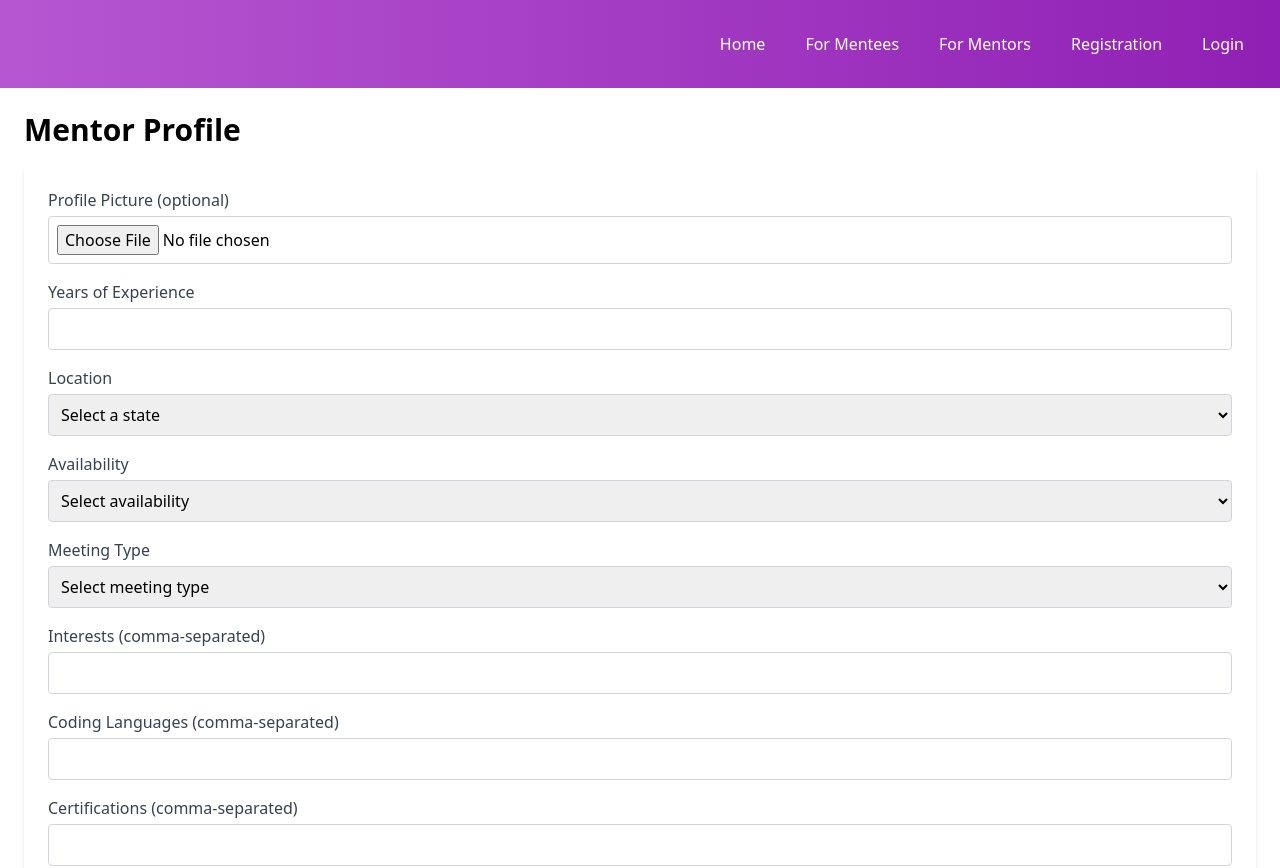
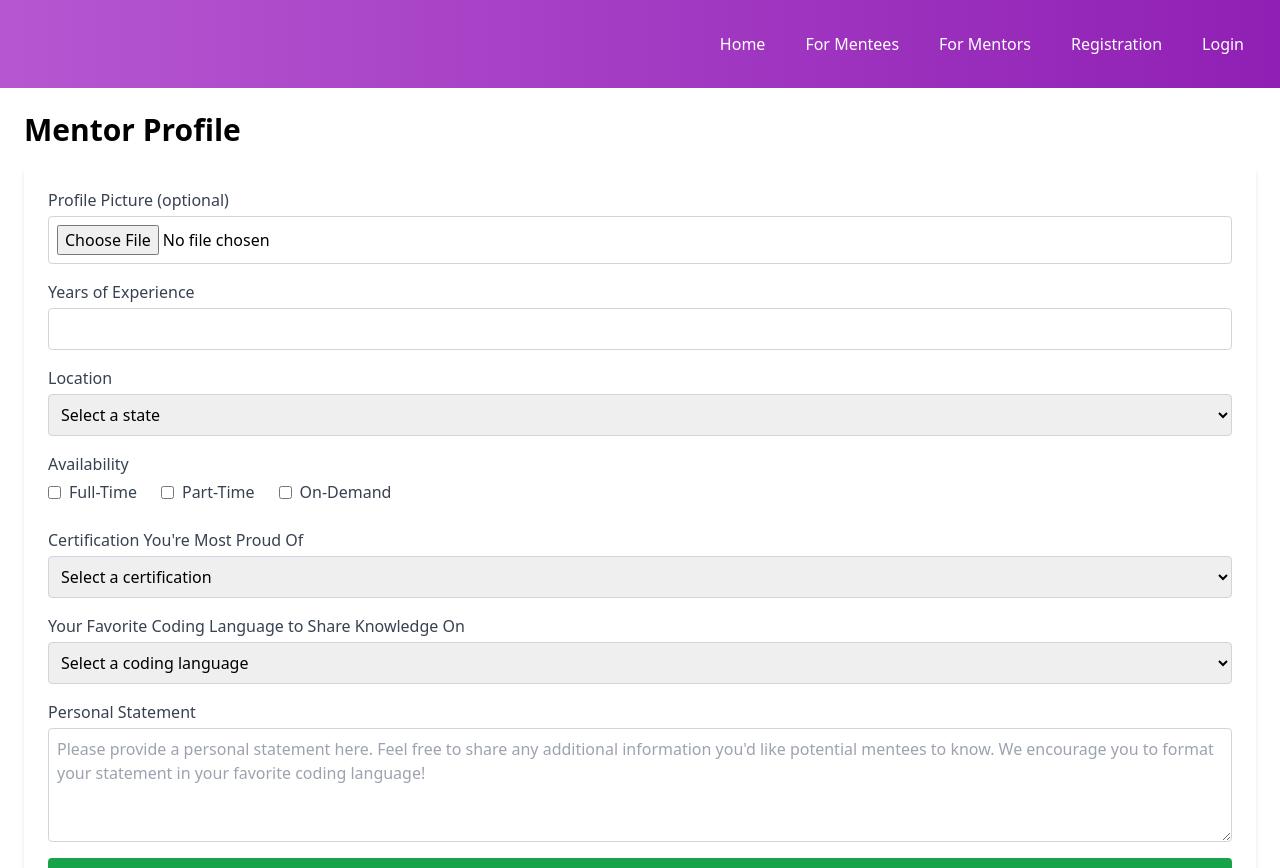
Before and after one commit to talkLinux2me/CapstoneFrontEnd, a React (Vite) app: page /creatementorprofile in a window 1280 px wide. Shown: the top 868 px of the page. Built offline with nearby package versions, Linux system fonts and the light colour scheme.

Commit message:
modified registration page to store roles in local storage

```diff
--- a/src/components/CreateMenteeProfile.jsx
+++ b/src/components/CreateMenteeProfile.jsx
@@ -1,5 +1,5 @@
 import React, { useEffect, useState } from 'react';
-import { useParams, useNavigate } from 'react-router-dom';
+import { useNavigate } from 'react-router-dom';
 import axios from 'axios';
 
 const states = [
@@ -11,18 +11,46 @@ const states = [
   "Texas", "Utah", "Vermont", "Virginia", "Washington", "West Virginia", "Wisconsin", "Wyoming"
 ];
 
+const codingLanguageOptions = [
+  "JavaScript", "Python", "Java", "React", "SQL",
+  "TypeScript", "C++", "Ruby", "Swift", "Go"
+];
+
+const availabilityOptions = [
+  { value: 'full-time', label: 'Full-Time' },
+  { value: 'part-time', label: 'Part-Time' },
+  { value: 'on-demand', label: 'On-Demand' },
+];
+
+const certificationsOptions = [
+  "AWS Certified Solutions Architect",
+  "Certified ScrumMaster (CSM)",
+  "Cisco Certified Network Associate (CCNA)",
+  "CompTIA A+",
+  "CompTIA Security+",
+  "Google Certified Professional Cloud Architect",
+  "Microsoft Certified: Azure Fundamentals",
+  "Certified Information Systems Security Professional (CISSP)",
+  "AWS Certified Developer",
+  "PMP (Project Management Professional)",
+  "Red Hat Certified Engineer (RHCE)",
+  "Certified Ethical Hacker (CEH)",
+  "Salesforce Certified Administrator",
+  "Google Analytics Individual Qualification",
+  "ITIL Foundation"
+];
+
 const CreateMenteeProfile = () => {
   const navigate = useNavigate();
   const [menteeData, setMenteeData] = useState({
     location: '',
-    interests: [],
-    codingLanguages: [],
-    skills: [],
     personalStatement: '',
     availability: [],
     meetingType: '',
     yearsOfExperience: '',
-    expertise: [],
+    CodingLanguageGoal: '',
+    certification: '',
+    profilePic: null,
   });
   const [error, setError] = useState('');
   const [loading, setLoading] = useState(true);
@@ -30,7 +58,6 @@ const CreateMenteeProfile = () => {
   let menteeID = localStorage.getItem("userID");
 
   useEffect(() => {
-    let menteeID = localStorage.getItem("userID");
     const fetchMenteeData = async () => {
       try {
         const response = await fetch(`http://localhost:8081/user/${menteeID}`);
@@ -60,18 +87,30 @@ const CreateMenteeProfile = () => {
     });
   };
 
-  const handleArrayChange = (e) => {
-    const { name, value } = e.target;
-    setMenteeData((prevData) => ({
-      ...prevData,
-      [name]: value.split(',').map((item) => item.trim()),
-    }));
+  const handleAvailabilityChange = (e) => {
+    const { value, checked } = e.target;
+    setMenteeData((prevData) => {
+      if (checked) {
+        return { ...prevData, availability: [...prevData.availability, value] };
+      } else {
+        return { ...prevData, availability: prevData.availability.filter((item) => item !== value) };
+      }
+    });
+  };
+
+  const handleFileChange = (e) => {
+    setMenteeData({
+      ...menteeData,
+      profilePic: e.target.files[0],
+    });
   };
 
   const handleSubmit = async (e) => {
     e.preventDefault();
+
     const payload = {
       ...menteeData,
+      interests: menteeData.interests,
     };
 
     try {
@@ -91,12 +130,20 @@ const CreateMenteeProfile = () => {
     }
   };
 
+  if (loading) {
+    return <div>Loading...</div>;
+  }
+
+  if (error) {
+    return <p className="text-red-500">{error}</p>;
+  }
+
   return (
     <div className="container mx-auto p-6">
       <h1 className="text-3xl font-bold mb-4">Mentee Profile</h1>
       <form onSubmit={handleSubmit} className="bg-white shadow-md rounded-lg p-6">
-      <div className="mb-4">
-          <label htmlFor="profilePic" className="block text-gray-700">Profile Picture (optional) </label>
+        <div className="mb-4">
+          <label htmlFor="profilePic" className="block text-gray-700">Profile Picture (optional)</label>
           <input
             type="file"
             id="profilePic"
@@ -104,8 +151,9 @@ const CreateMenteeProfile = () => {
             onChange={handleFileChange}
             className="mt-1 block w-full p-2 border border-gray-300 rounded"
           />
-          </div>
-          <div className="mb-4">
+        </div>
+
+        <div className="mb-4">
           <label htmlFor="yearsOfExperience" className="block text-gray-700">Years of Experience</label>
           <input
             type="number"
@@ -117,6 +165,7 @@ const CreateMenteeProfile = () => {
             className="mt-1 block w-full p-2 border border-gray-300 rounded"
           />
         </div>
+
         <div className="mb-4">
           <label htmlFor="location" className="block text-gray-700">Location</label>
           <select
@@ -125,7 +174,8 @@ const CreateMenteeProfile = () => {
             value={menteeData.location}
             onChange={handleChange}
             required
-            className="mt-1 block w-full p-2 border border-gray-300 rounded"
+            className="mt-1 block w-full p-2 border border-gray-3
+            00 rounded"
           >
             <option value="">Select a state</option>
             {states.map((state) => (
@@ -133,73 +183,56 @@ const CreateMenteeProfile = () => {
             ))}
           </select>
         </div>
+
         <div className="mb-4">
-          <label htmlFor="availability" className="block text-gray-700">Availability</label>
+          <label className="block text-gray-700">Availability</label>
+          <div className="mt-1 flex flex-wrap">
+            {availabilityOptions.map((option) => (
+              <label key={option.value} className="flex items-center mr-6 mb-2">
+                <input
+                  type="checkbox"
+                  value={option.value}
+                  checked={menteeData.availability.includes(option.value)}
+                  onChange={handleAvailabilityChange}
+                  className="mr-2 leading-tight"
+                />
+                <span className="text-gray-700">{option.label}</span>
+              </label>
+            ))}
+          </div>
+        </div>
+
+        <div className="mb-4">
+          <label htmlFor="certification" className="block text-gray-700">Certification You're Most Proud Of</label>
           <select
-            id="availability"
-            name="availability"
-            value={mentorData.availability}
+            id="certification"
+            name="certification"
+            value={menteeData.certification}
             onChange={handleChange}
-            required
             className="mt-1 block w-full p-2 border border-gray-300 rounded"
           >
-            <option value="">Select availability</option>
-            <option value="full-time">Full-Time</option>
-            <option value="part-time">Part-Time</option>
-            <option value="on-demand">On-Demand</option>
+            <option value="">Select a certification</option>
+            {certificationsOptions.map((cert) => (
+              <option key={cert} value={cert}>{cert}</option>
+            ))}
           </select>
         </div>
 
         <div className="mb-4">
-          <label htmlFor="meetingType" className="block text-gray-700">Meeting Type</label>
+          <label htmlFor="CodingLanguageGoal" className="block text-gray-700">Coding Language Goal</label>
           <select
-            id="meetingType"
-            name="meetingType"
-            value={menteeData.meetingType}
+            id="CodingLanguageGoal"
+            name="CodingLanguageGoal"
+            value={menteeData.CodingLanguageGoal}
             onChange={handleChange}
             className="mt-1 block w-full p-2 border border-gray-300 rounded"
-            required
           >
-            <option value="">Select meeting type</option>
-            <option value="virtual">Virtual</option>
-            <option value="in-person">In-Person</option>
+            <option value="">Select a coding language</option>
+            {codingLanguageOptions.map((lang) => (
+              <option key={lang} value={lang}>{lang}</option>
+            ))}
           </select>
         </div>
-
-        <div className="mb-4">
-          <label htmlFor="interests" className="block text-gray-700">Interests (comma-separated)</label>
-          <input
-            type="text"
-            id="interests"
-            name="interests"
-            value={menteeData.interests ? menteeData.interests.join(', ') : ''}
-            onChange={handleArrayChange}
-            className="mt-1 block w-full p-2 border border-gray-300 rounded"
-          />
-        </div>
-        <div className="mb-4">
-          <label htmlFor="codingLanguages" className="block text-gray-700">Coding Languages (comma-separated)</label>
-          <input
-            type="text"
-            id="codingLanguages"
-            name="codingLanguages"
-            value={menteeData.codingLanguages ? menteeData.codingLanguages.join(', ') : ''}
-            onChange={handleArrayChange}
-            className="mt-1 block w-full p-2 border border-gray-300 rounded"
-          />
-        </div>
-        <div className="mb-4">
-          <label htmlFor="skills" className="block text-gray-700">Existing Tech Skills (comma-separated)</label>
-          <input
-            type="text"
-            id="skills"
-            name="skills"
-            value={menteeData.skills ? menteeData.skills.join(', ') : ''}
-            onChange={handleArrayChange}
-            className="mt-1 block w-full p-2 border border-gray-300 rounded"
-          />
-        </div>
-
 
         <div className="mb-4">
           <label htmlFor="personalStatement" className="block text-gray-700">Personal Statement</label>
@@ -209,25 +242,15 @@ const CreateMenteeProfile = () => {
             value={menteeData.personalStatement}
             onChange={handleChange}
             required
-            placeholder="Write your personal statement here..."
+            placeholder="Please provide a personal statement here. Feel free to share any additional information you'd like potential mentors to know."
             className="mt-1 block w-full p-2 border border-gray-300 rounded"
           />
         </div>
-        <button
-          type="submit"
-          className="w-full bg-green-600 text-white font-semibold py-2 rounded hover:bg-green-700"
-        >
-          {isEditing ? "Update Profile" : "Create Profile"}
+
+        <button type="submit" className="bg-blue-500 text-white py-2 px-4 rounded">
+          {isEditing ? 'Update Profile' : 'Create Profile'}
         </button>
       </form>
-      <div className="mt-6">
-        <button
-          className="bg-gray-500 text-white px-4 py-2 rounded"
-          onClick={() => navigate(-1)}
-        >
-          Back
-        </button>
-      </div>
     </div>
   );
 };
--- a/src/components/CreateMentorProfile.jsx
+++ b/src/components/CreateMentorProfile.jsx
@@ -12,24 +12,51 @@ const states = [
   "Texas", "Utah", "Vermont", "Virginia", "Washington", "West Virginia", "Wisconsin", "Wyoming"
 ];
 
+const codingLanguagesOptions = [
+  "JavaScript", "Python", "Java", "React", "SQL",
+  "TypeScript", "C++", "Ruby", "Swift", "Go"
+];
+
+const availabilityOptions = [
+  { value: 'full-time', label: 'Full-Time' },
+  { value: 'part-time', label: 'Part-Time' },
+  { value: 'on-demand', label: 'On-Demand' },
+];
+
+const certificationsOptions = [
+  "AWS Certified Solutions Architect",
+  "Certified ScrumMaster (CSM)",
+  "Cisco Certified Network Associate (CCNA)",
+  "CompTIA A+",
+  "CompTIA Security+",
+  "Google Certified Professional Cloud Architect",
+  "Microsoft Certified: Azure Fundamentals",
+  "Certified Information Systems Security Professional (CISSP)",
+  "AWS Certified Developer",
+  "PMP (Project Management Professional)",
+  "Red Hat Certified Engineer (RHCE)",
+  "Certified Ethical Hacker (CEH)",
+  "Salesforce Certified Administrator",
+  "Google Analytics Individual Qualification",
+  "ITIL Foundation"
+];
+
 const CreateMentorProfile = () => {
   const navigate = useNavigate();
   const [mentorData, setMentorData] = useState({
-
     location: '',
     yearsOfExperience: '',
-    availability: '',
-    certifications: [],
+    availability: [],
+    certification: '',
     interests: [],
-    meetingType: '',
     personalStatement: '',
-    codingLanguage: [],
+    favoriteCodingLanguage: '',  // Updated to single value
     profilePic: null,
   });
   const [error, setError] = useState('');
   const [loading, setLoading] = useState(true);
   const [isEditing, setIsEditing] = useState(false);
-  let mentorID = localStorage.getItem("userID");
+  const mentorID = localStorage.getItem("userID");
 
   useEffect(() => {
     const fetchMentorData = async () => {
@@ -39,7 +66,6 @@ const CreateMentorProfile = () => {
         const data = await response.json();
         setMentorData(data);
         setIsEditing(true);
-        console.log(mentorData)
       } catch (err) {
         setError(err.message);
       } finally {
@@ -62,18 +88,21 @@ const CreateMentorProfile = () => {
     });
   };
 
-  const handleArrayChange = (e) => {
-    const { name, value } = e.target;
-    setMentorData((prevData) => ({
-      ...prevData,
-      [name]: value.split(',').map((item) => item.trim()),
-    }));
-  };
-
   const handleFileChange = (e) => {
     setMentorData({
       ...mentorData,
-      profilePic:  e.target.files[0],
+      profilePic: e.target.files[0],
+    });
+  };
+
+  const handleAvailabilityChange = (e) => {
+    const { value, checked } = e.target;
+    setMentorData((prevData) => {
+      if (checked) {
+        return { ...prevData, availability: [...prevData.availability, value] };
+      } else {
+        return { ...prevData, availability: prevData.availability.filter((item) => item !== value) };
+      }
     });
   };
 
@@ -82,25 +111,22 @@ const CreateMentorProfile = () => {
 
     const payload = {
       ...mentorData,
-      interests: mentorData.interests, // Keep as array
-      codingLanguage: mentorData.codingLanguage,
-      skills: mentorData.skills,
-      certifications: mentorData.certifications,// Keep as array
+      interests: mentorData.interests,
     };
-
-  console.log(payload, "payload data"); // Log the payload to check its structure
 
     try {
       const response = await axios.put(`http://localhost:8081/user/edit/${mentorID}`, payload, {
         headers: {
-            'Content-Type': 'application/json' // Set content type to application/json
+          'Content-Type': 'application/json'
         }
       });
 
       if (response.status !== 200) throw new Error('Profile update failed');
 
-    const data = response.data; // Get the updated data
+      const data = response.data;
       setMentorData(data);
+      navigate('/matches');
+
     } catch (err) {
       setError(err.message);
     }
@@ -116,12 +142,10 @@ const CreateMentorProfile = () => {
 
   return (
     <div className="container mx-auto p-6">
-      <h1 className="text-3xl font-bold mb-4"> Mentor Profile</h1>
+      <h1 className="text-3xl font-bold mb-4">Mentor Profile</h1>
       <form onSubmit={handleSubmit} className="bg-white shadow-md rounded-lg p-6">
-
-
         <div className="mb-4">
-          <label htmlFor="profilePic" className="block text-gray-700">Profile Picture (optional) </label>
+          <label htmlFor="profilePic" className="block text-gray-700">Profile Picture (optional)</label>
           <input
             type="file"
             id="profilePic"
@@ -142,7 +166,6 @@ const CreateMentorProfile = () => {
             className="mt-1 block w-full p-2 border border-gray-300 rounded"
           />
         </div>
-
         <div className="mb-4">
           <label htmlFor="location" className="block text-gray-700">Location</label>
           <select
@@ -159,77 +182,56 @@ const CreateMentorProfile = () => {
             ))}
           </select>
         </div>
+
         <div className="mb-4">
-          <label htmlFor="availability" className="block text-gray-700">Availability</label>
+          <label className="block text-gray-700">Availability</label>
+          <div className="mt-1 flex flex-wrap">
+            {availabilityOptions.map((option) => (
+              <label key={option.value} className="flex items-center mr-6 mb-2">
+                <input
+                  type="checkbox"
+                  value={option.value}
+                  checked={mentorData.availability.includes(option.value)}
+                  onChange={handleAvailabilityChange}
+                  className="mr-2 leading-tight"
+                />
+                <span className="text-gray-700">{option.label}</span>
+              </label>
+            ))}
+          </div>
+        </div>
+
+        <div className="mb-4">
+          <label htmlFor="certification" className="block text-gray-700">Certification You're Most Proud Of</label>
           <select
-            id="availability"
-            name="availability"
-            value={mentorData.availability}
+            id="certification"
+            name="certification"
+            value={mentorData.certification}
             onChange={handleChange}
-            required
             className="mt-1 block w-full p-2 border border-gray-300 rounded"
           >
-            <option value="">Select availability</option>
-
-            <option value="full-time">Full-Time</option>
-            <option value="part-time">Part-Time</option>
-            <option value="on-demand">On-Demand</option>
+            <option value="">Select a certification</option>
+            {certificationsOptions.map((cert) => (
+              <option key={cert} value={cert}>{cert}</option>
+            ))}
           </select>
         </div>
 
         <div className="mb-4">
-          <label htmlFor="meetingType" className="block text-gray-700">Meeting Type</label>
+          <label htmlFor="favoriteCodingLanguage" className="block text-gray-700">Your Favorite Coding Language to Share Knowledge On</label>
           <select
-            id="meetingType"
-            name="meetingType"
-            value={mentorData.meetingType}
+            id="favoriteCodingLanguage"
+            name="favoriteCodingLanguage"
+            value={mentorData.favoriteCodingLanguage}
             onChange={handleChange}
             className="mt-1 block w-full p-2 border border-gray-300 rounded"
-            required
           >
-            <option value="">Select meeting type</option>
-            <option value="virtual">Virtual</option>
-            <option value="in-person">In-Person</option>
+            <option value="">Select a coding language</option>
+            {codingLanguagesOptions.map((lang) => (
+              <option key={lang} value={lang}>{lang}</option>
+            ))}
           </select>
         </div>
-
-        <div className="mb-4">
-          <label htmlFor="interests" className="block text-gray-700">Interests (comma-separated)</label>
-          <input
-            type="text"
-            id="interests"
-            name="interests"
-            value={mentorData.interests ? mentorData.interests.join(', ') : ''}
-            onChange={handleArrayChange}
-            className="mt-1 block w-full p-2 border border-gray-300 rounded"
-          />
-        </div>
-
-
-        <div className="mb-4">
-          <label htmlFor="coding-language" className="block text-gray-700">Coding Languages (comma-separated)</label>
-          <input
-            type="text"
-            id="coding-languages"
-            name="coding-languages"
-            value={mentorData.codingLanguages ? mentorData.codingLanguages.join(', ') : ''}
-            onChange={handleArrayChange}
-            className="mt-1 block w-full p-2 border border-gray-300 rounded"
-          />
-        </div>
-        <div className="mb-4">
-          <label htmlFor="certifications" className="block text-gray-700">Certifications (comma-separated)</label>
-          <input
-            type="text"
-            id="certifications"
-            name="certifications"
-            value={mentorData.certifications ? mentorData.certifications.join(', '):''}
-            onChange={handleArrayChange}
-            className="mt-1 block w-full p-2 border border-gray-300 rounded"
-          />
-        </div>
-
-
 
         <div className="mb-4">
           <label htmlFor="personalStatement" className="block text-gray-700">Personal Statement</label>
@@ -239,7 +241,7 @@ const CreateMentorProfile = () => {
             value={mentorData.personalStatement}
             onChange={handleChange}
             required
-             placeholder="Write your personal statement here. Formatted in your preferred coding language in encouraged ..."
+            placeholder= "Please provide a personal statement here. Feel free to share any additional information you'd like potential mentees to know. We encourage you to format your statement in your favorite coding language!"
             className="mt-1 block w-full p-2 border border-gray-300 rounded"
             rows="4"
           />
--- a/src/components/Routes.jsx
+++ b/src/components/Routes.jsx
@@ -19,6 +19,7 @@ import SearchResults from './SearchResults';
 import ForgotPassword from './ForgotPassword';
 import Footer from './Footer';
 import UserProfile from './UserProfile';
+import MatchMakingComponent from './MatchMakingComponent';
 
 const AppRoutes = () => {
   return (
@@ -44,7 +45,8 @@ const AppRoutes = () => {
         <Route path="/forgot-password" element={<ForgotPassword />} />
         <Route path="/footer" element={<Footer/>} />
         <Route path="/user/:id" element={<UserProfile/>}/>
-        <Route path="/randomMentor" element={<MatchingComponent/>}/>
+
+        <Route path="/matchmakingcomponent" element={<MatchMakingComponent/>}/>
       </Routes>
 
     </>
```
Also changed, not shown: src/components/MatchMakingComponent.jsx (added, +51 -0 lines), src/components/Registration.jsx (+4 -5 lines). Lines whose indentation alone changed are shown as unchanged.
